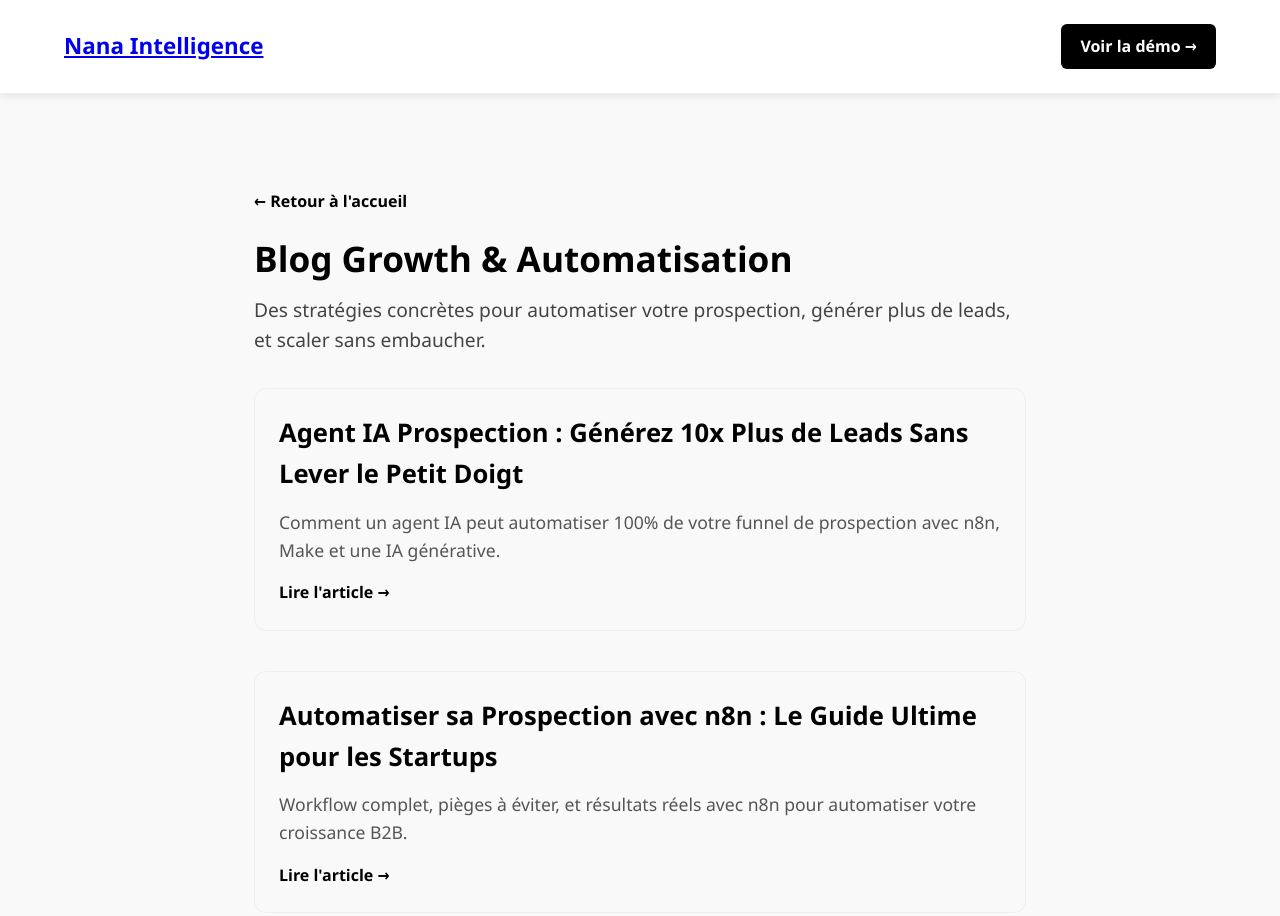
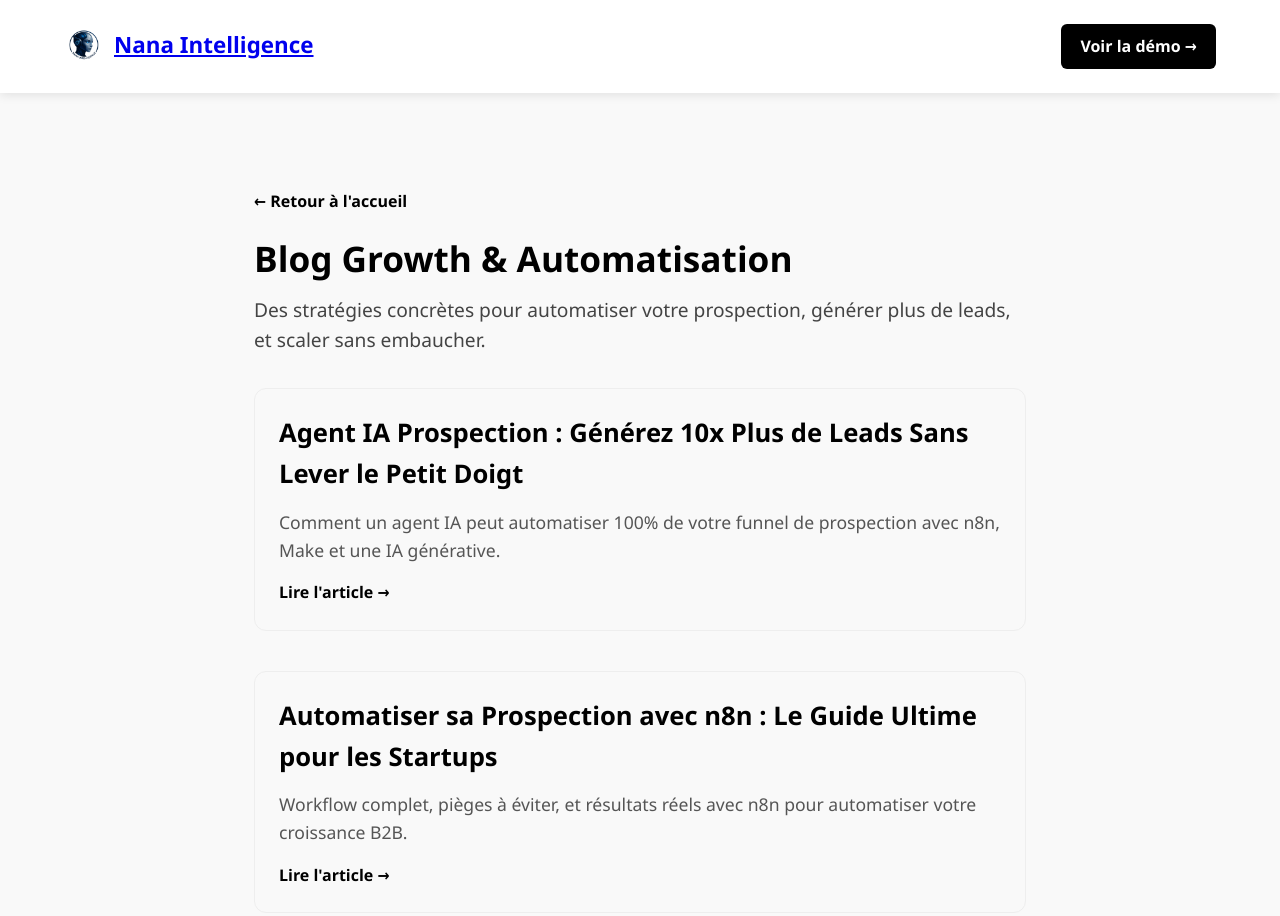
Before and after one commit to Jimmyjoe13/nana-intelligence-site, a plain HTML site: page blog/index.html in a window 1280 px wide. Shown: the top 916 px of the page. Drawn offline with Linux system fonts and the light colour scheme.

Commit message:
feat: Update logo in navigation for improved branding consistency

```diff
--- a/blog/index.html
+++ b/blog/index.html
@@ -91,7 +91,7 @@
 <body>
   <header>
     <nav>
-      <div class="logo"><a href="../index.html">Nana Intelligence</a></div>
+      <div class="logo"><a href="../index.html"><img src="/assets/logo.png" alt="logo">Nana Intelligence</a></div>
       <a href="../index.html#demo" class="cta">Voir la démo →</a>
     </nav>
   </header>
```
Also changed, not shown: blog/agent-ia-prospection.html (+1 -1 lines), blog/automatiser-prospection-n8n.html (+1 -1 lines), blog/workflow-ia-cold-email.html (+1 -1 lines).
